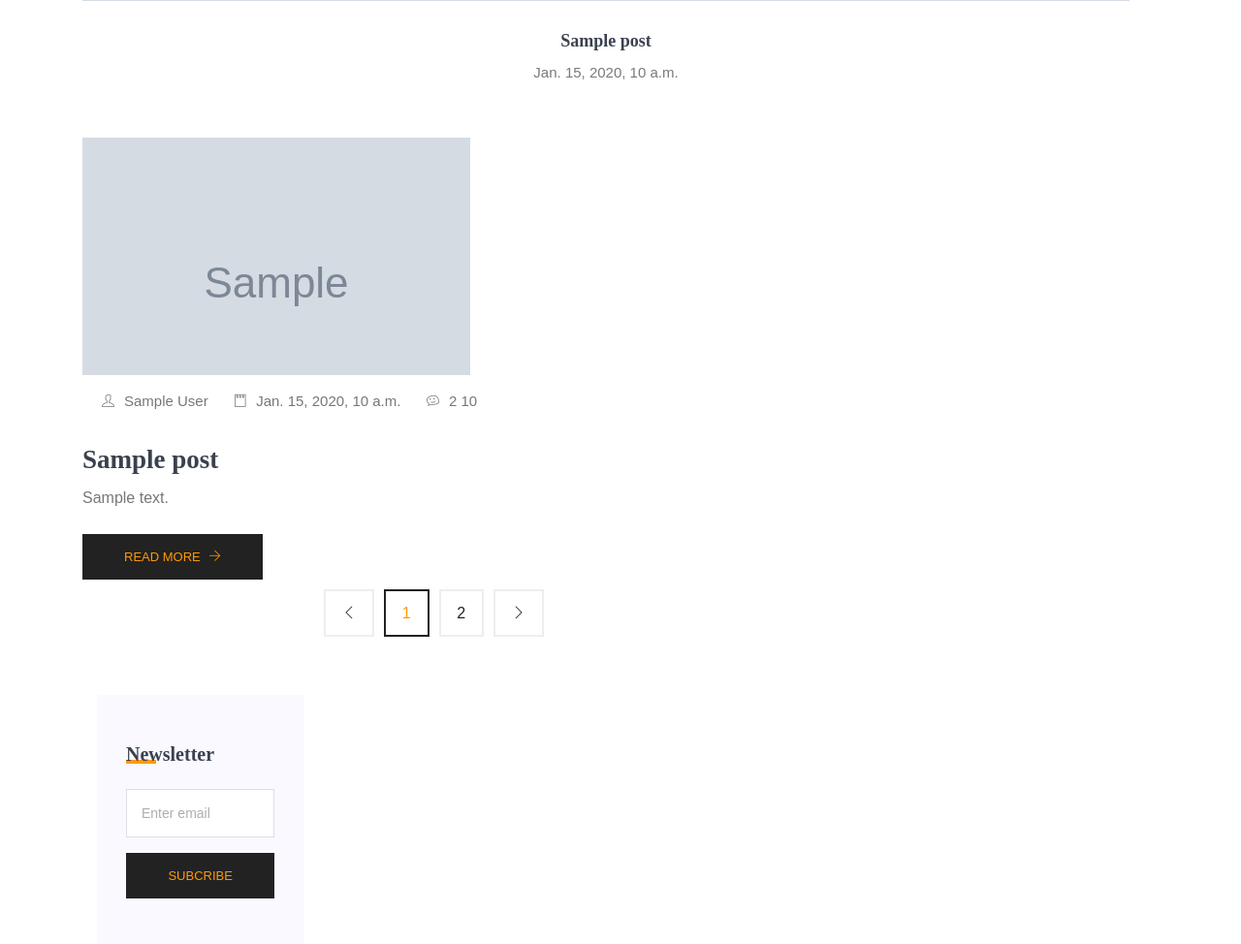
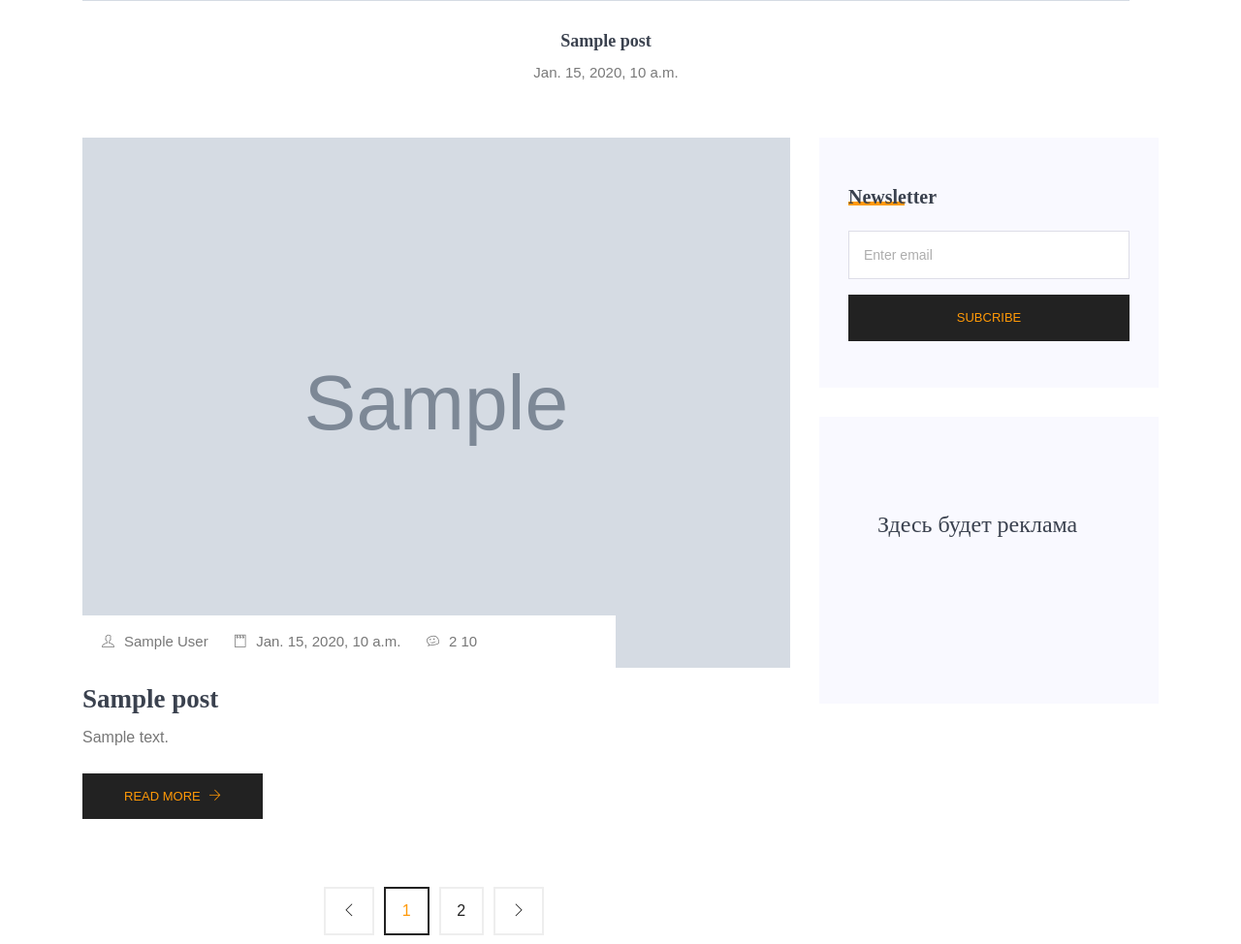
Before and after one commit to AlBan52/Blog_Repair, a Django app: template templates/index.html in a window 1280 px wide. Shown: the part 1473-2447 px from the top of the page at 97% size. Run offline with Django 3.2, Linux system fonts and the light colour scheme; the template is opened without the code that fills it: most values are stand-ins (such as "Sample title", 1, 10 or a date in 2020); grey boxes marked "Sample" are stand-in pictures; some libraries are stand-ins or nearby versions.

Commit message:
Fixed layout of the main page

```diff
--- a/templates/index.html
+++ b/templates/index.html
@@ -1,4 +1,3 @@
-
 {% extends 'blog-base.html' %}
 {% load static %}
 {% block title %} Sensive Blog - Home {% endblock %}
@@ -28,9 +27,9 @@
             <div class="card blog__slide text-center">
               <div class="blog__slide__img">
                 {% if post.image_url %}
-              <img class="card-img rounded-0" src="{{post.image_url}}" alt="">
+                  <img class="card-img rounded-0" src="{{post.image_url}}" alt=""/>
                 {% else %}
-              <img class="{% static 'img-fluid' %}" src="{% static 'img/banner/blog.png' %}" alt="">
+                  <img class="card-img rounded-0" src="{% static 'img/banner/blog.png' %}" alt=""/>
                 {% endif %}
               </div>
               <div class="blog__slide__content">
@@ -40,7 +39,6 @@
             </div>
           </div>
         {% endfor %}
-
       </div>
     </div>
   </section>
@@ -55,23 +53,23 @@
             <div class="single-recent-blog-post">
               <div class="thumb">
                 {% if post.image_url %}
-              <img class="{% static 'img-fluid' %}" src="{{post.image_url}}" alt="">
+                  <img class="card-img rounded-0 img-fluid" src="{{post.image_url}}" alt="">
+                {% else %}
+                  <img class="card-img rounded-0 img-fluid" src="{% static 'img/banner/blog.png' %}" alt="">
+                {% endif %}
                   <ul class="thumb-info" style="max-width: 550px">
-                {% else %}
-                <img class="{% static 'img-fluid' %}" src="{% static 'img/banner/blog.png' %}" alt="">
-                <ul class="thumb-info" style="max-width: 550px">
-              {% endif %}
                     <li><a href="#"><i class="ti-user"></i>{{post.author}}</a></li>
                     <li><a href="#"><i class="ti-notepad"></i>{{post.published_at}}</a></li>
                     <li><a href="#"><i class="ti-themify-favicon"></i>2 {{post.comments_amount}}</a></li>
-                </ul>
                   </ul>
               </div>
 
               <div class="details mt-20">
                 <h3>{{post.title}}</h3>
                 <p>{{post.text|truncatechars:200}}</p>
-                <a class="button" href="{% url 'post_detail' slug=post.slug %}">Read More <i class="ti-arrow-right"></i></a>
+                <a class="button" href="{% url 'post_detail' slug=post.slug %}">Read More <i
+                    class="ti-arrow-right"></i></a>
+              </div>
             </div>
           {% endfor %}
 
@@ -80,16 +78,17 @@
               <nav class="blog-pagination justify-content-center d-flex">
                 <ul class="pagination">
                   <li class="page-item">
-                      <a href="{% url 'post_detail' slug='slug' %}" class="page-link" aria-label="Previous">
+                    <a href="#" class="page-link" aria-label="Previous">
                       <span aria-hidden="true">
                         <i class="ti-angle-left"></i>
                       </span>
                     </a>
                   </li>
-                    <li class="page-item active"><a href="{% url 'post_detail' slug='slug' %}" class="page-link">1</a></li>
-                    <li class="page-item"><a href="{% url 'post_detail' slug='slug' %}" class="page-link">2</a></li>
+                  <li class="page-item active"><a href="#" class="page-link">1</a>
+                  </li>
+                  <li class="page-item"><a href="#" class="page-link">2</a></li>
                   <li class="page-item">
-                      <a href="{% url 'post_detail' slug='slug' %}" class="page-link" aria-label="Next">
+                    <a href="#" class="page-link" aria-label="Next">
                       <span aria-hidden="true">
                         <i class="ti-angle-right"></i>
                       </span>
@@ -98,9 +97,10 @@
                 </ul>
               </nav>
             </div>
+
+
           </div>
         </div>
-
 
         <!-- Start Blog Post Siddebar -->
         <div class="col-lg-4 sidebar-widgets">
@@ -109,8 +109,8 @@
               <h4 class="single-sidebar-widget__title">Newsletter</h4>
               <div class="form-group mt-30">
                 <div class="col-autos">
-                    <input type="text" class="form-control" id="inlineFormInputGroup" placeholder="Enter email" onfocus="this.placeholder = ''"
-                    onblur="this.placeholder = 'Enter email'">
+                  <input type="text" class="form-control" id="inlineFormInputGroup" placeholder="Enter email"
+                    onfocus="this.placeholder = ''" onblur="this.placeholder = 'Enter email'">
                 </div>
               </div>
               <button class="bbtns d-block mt-20 w-100">Subcribe</button>
```
Lines whose indentation alone changed are shown as unchanged.
